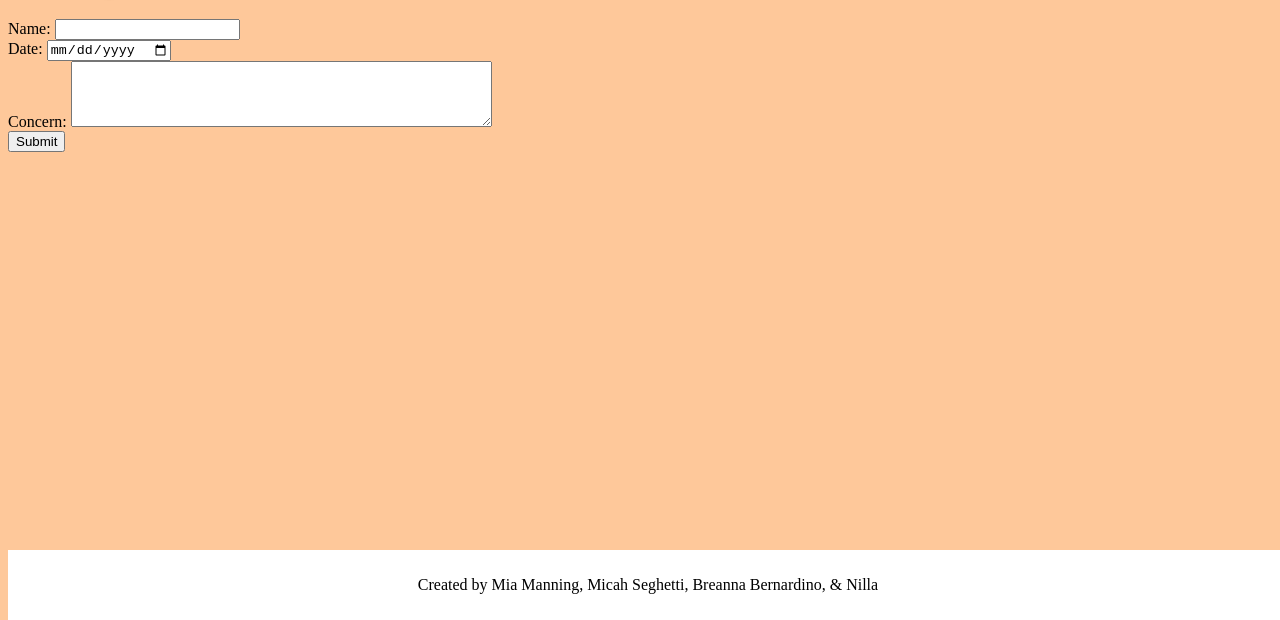
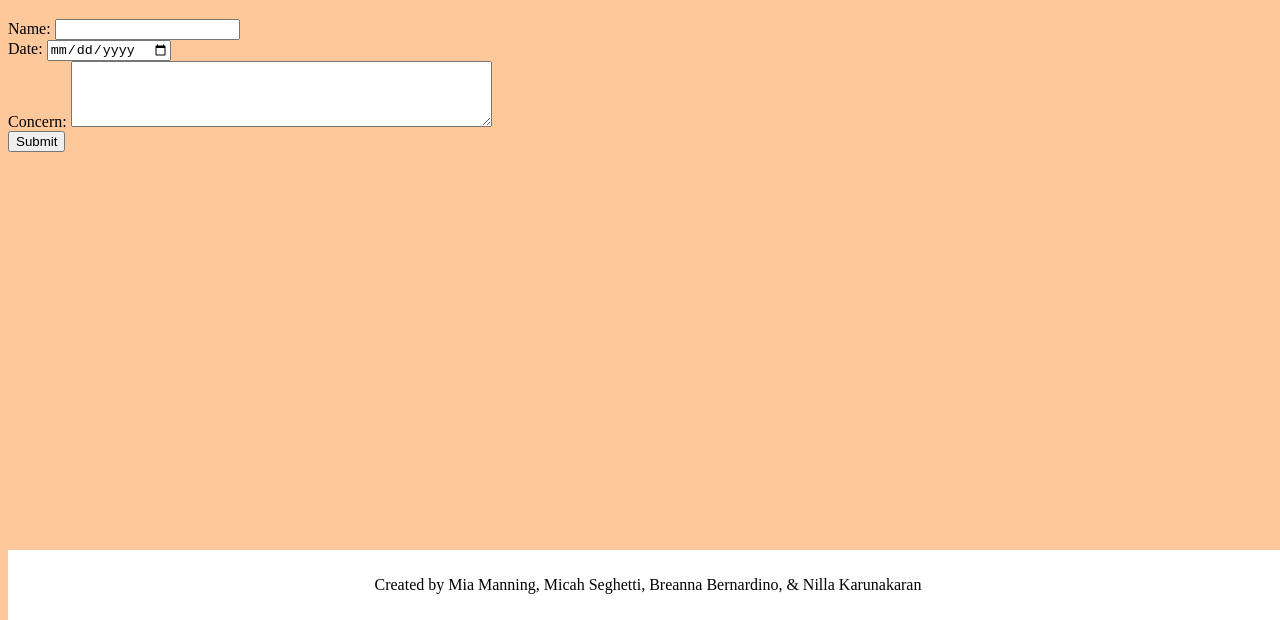
Before and after one commit to MsCrypto22/INST377-Final-Project, a plain HTML site: page final_contact.html in a window 1280 px wide. Shown: the part 180-800 px from the top of the page. Drawn offline with Linux system fonts and the light colour scheme.

Commit message:
fixed a typo

```diff
--- a/final_contact.html
+++ b/final_contact.html
@@ -32,7 +32,7 @@
         <input type = "submit">
 
         <footer id = "bar">
-            <p id="bar_text">Created by Mia Manning, Micah Seghetti, Breanna Bernardino, & Nilla</p>
+            <p id="bar_text">Created by Mia Manning, Micah Seghetti, Breanna Bernardino, & Nilla Karunakaran</p>
         </footer>
     </body>
 </html>
```
